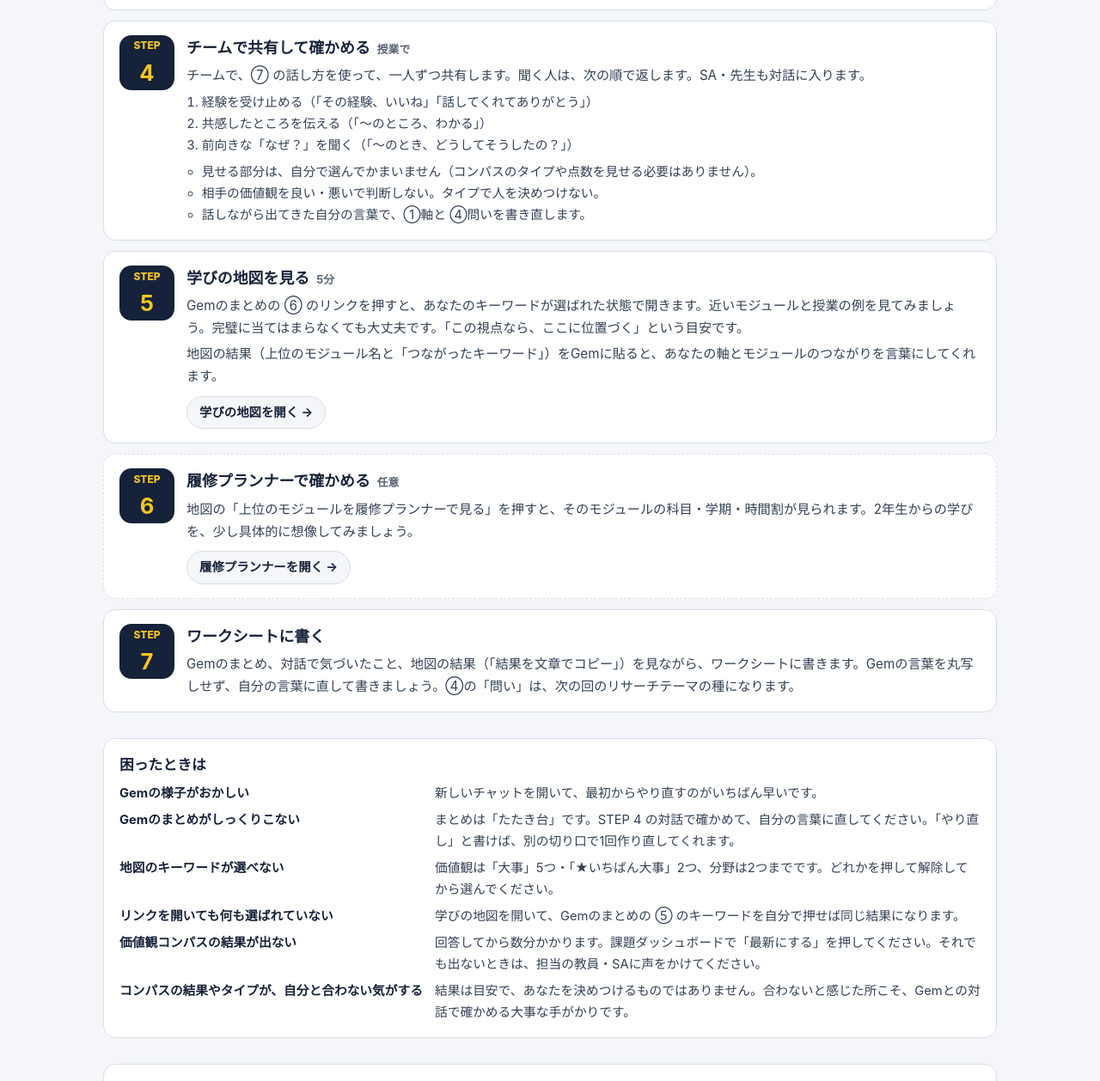
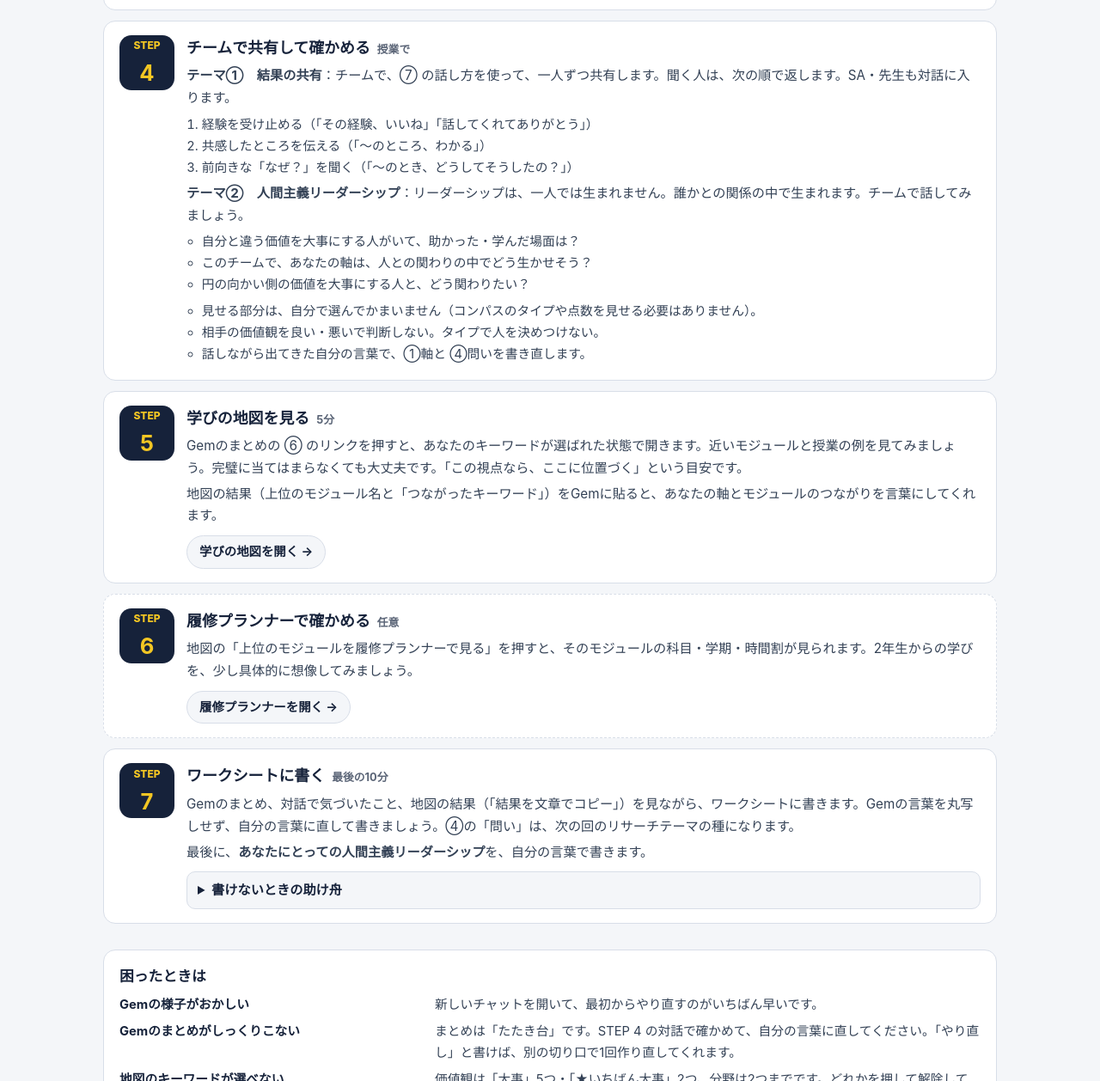
Before and after one commit to ojima-blip/hlws-tools, a plain HTML site: page index.html in a window 1280 px wide. Shown: the part 1317-2575 px from the top of the page at 86% size. Drawn offline with Linux system fonts and the light colour scheme.

Commit message:
Add files via upload

```diff
--- a/index.html
+++ b/index.html
@@ -154,12 +154,18 @@
       <div class="no">STEP<b>4</b></div>
       <div>
         <h3>チームで共有して確かめる<span class="time">授業で</span></h3>
-        <p>チームで、⑦ の話し方を使って、一人ずつ共有します。聞く人は、次の順で返します。SA・先生も対話に入ります。</p>
+        <p><strong>テーマ①　結果の共有</strong>：チームで、⑦ の話し方を使って、一人ずつ共有します。聞く人は、次の順で返します。SA・先生も対話に入ります。</p>
         <ol>
           <li>経験を受け止める（「その経験、いいね」「話してくれてありがとう」）</li>
           <li>共感したところを伝える（「〜のところ、わかる」）</li>
           <li>前向きな「なぜ？」を聞く（「〜のとき、どうしてそうしたの？」）</li>
         </ol>
+        <p><strong>テーマ②　人間主義リーダーシップ</strong>：リーダーシップは、一人では生まれません。誰かとの関係の中で生まれます。チームで話してみましょう。</p>
+        <ul>
+          <li>自分と違う価値を大事にする人がいて、助かった・学んだ場面は？</li>
+          <li>このチームで、あなたの軸は、人との関わりの中でどう生かせそう？</li>
+          <li>円の向かい側の価値を大事にする人と、どう関わりたい？</li>
+        </ul>
         <ul>
           <li>見せる部分は、自分で選んでかまいません（コンパスのタイプや点数を見せる必要はありません）。</li>
           <li>相手の価値観を良い・悪いで判断しない。タイプで人を決めつけない。</li>
@@ -187,8 +193,18 @@
     <li class="step">
       <div class="no">STEP<b>7</b></div>
       <div>
-        <h3>ワークシートに書く</h3>
+        <h3>ワークシートに書く<span class="time">最後の10分</span></h3>
         <p>Gemのまとめ、対話で気づいたこと、地図の結果（「結果を文章でコピー」）を見ながら、ワークシートに書きます。Gemの言葉を丸写しせず、自分の言葉に直して書きましょう。④の「問い」は、次の回のリサーチテーマの種になります。</p>
+        <p>最後に、<strong>あなたにとっての人間主義リーダーシップ</strong>を、自分の言葉で書きます。</p>
+        <details class="sample">
+          <summary>書けないときの助け舟</summary>
+          <ul>
+            <li>自分の軸を、誰と、どんな場面で生かしたい？</li>
+            <li>対話で出会った「違う価値」から、何を学んだ？</li>
+            <li>それでも書けなければ、次の形で：「私にとっての人間主義リーダーシップとは、［自分の軸］を大事にしながら、［自分とは違う価値を大事にする人］と、［どう関わるか］ことだ。」</li>
+          </ul>
+          <p class="sample-note">価値の円とリーダーシップを結びつけるのは、この授業の見方です（論文の内容ではありません）。</p>
+        </details>
       </div>
     </li>
   </ol>
```
